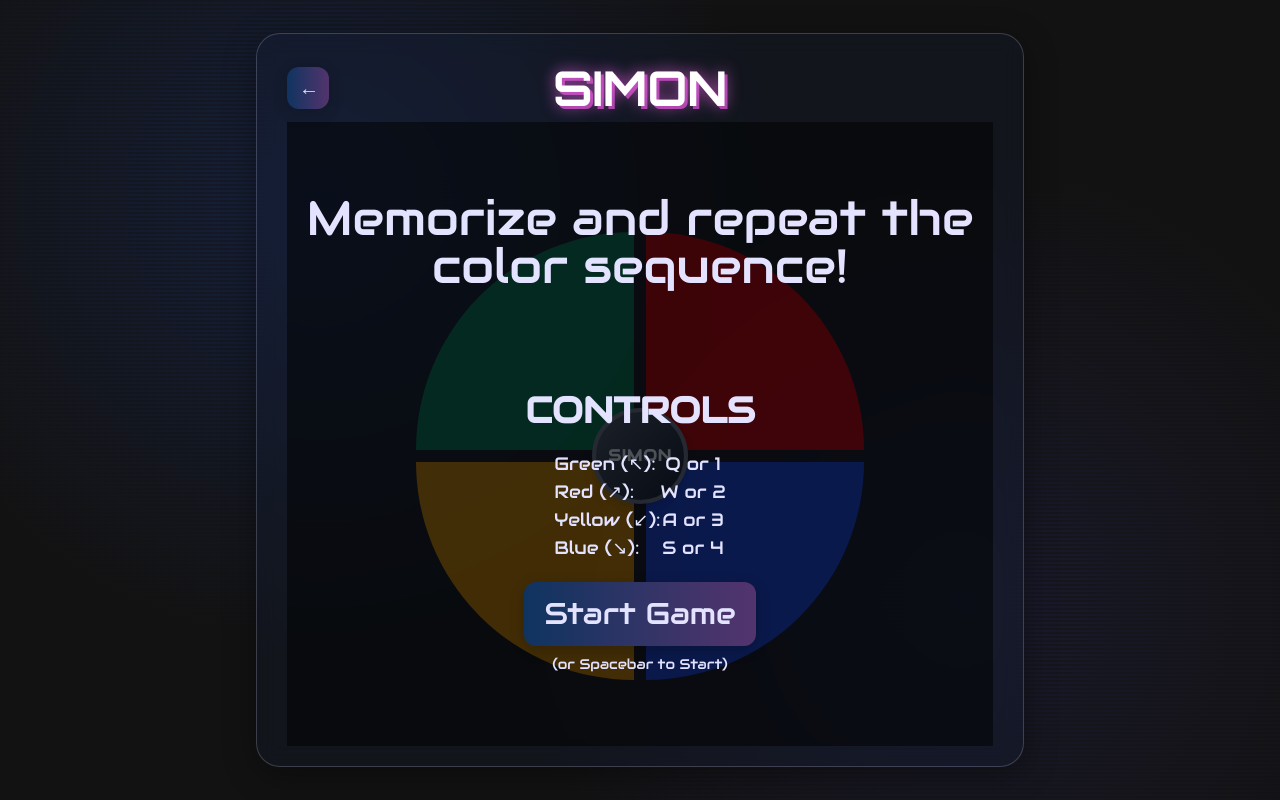
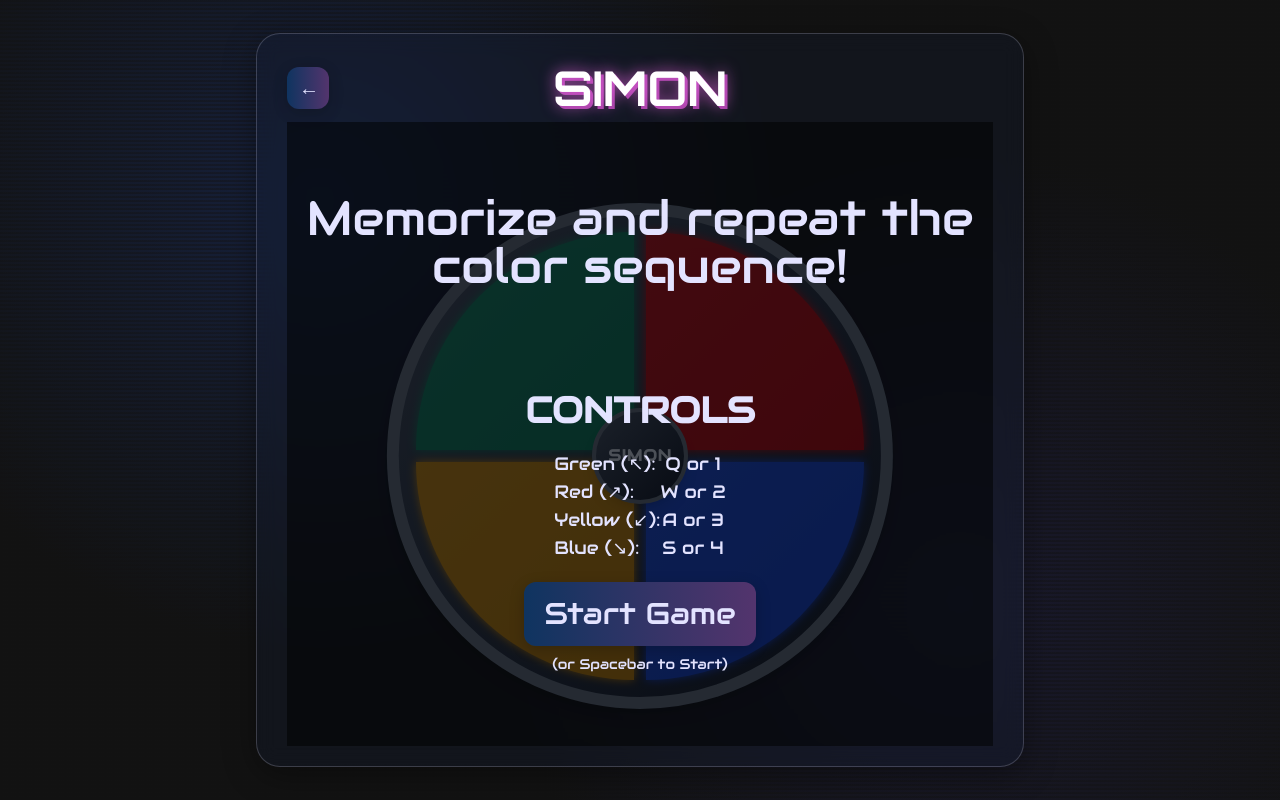
Before and after one commit to GustavoDan/gustavodan-games, a Next.js app: page /simon in a window 1280 px wide. Built offline with nearby package versions, Linux system fonts and the light colour scheme.

Commit message:
Simon: visual update

```diff
--- a/src/app/globals.css
+++ b/src/app/globals.css
@@ -49,6 +49,7 @@
         linear infinite;
     --animate-heartbeat: heartbeat 1.3s steps(10) infinite;
     --animate-blink: blink 1.4s infinite both;
+    --animate-simon-pulse: simon-pulse 2s ease-in-out infinite;
 }
 
 @utility animation-pause {
@@ -219,3 +220,13 @@
         opacity: 1;
     }
 }
+
+@keyframes simon-pulse {
+    0%,
+    100% {
+        box-shadow: 0 0 3px currentColor;
+    }
+    50% {
+        box-shadow: 0 0 15px currentColor;
+    }
+}
--- a/src/app/simon/Simon.tsx
+++ b/src/app/simon/Simon.tsx
@@ -10,6 +10,7 @@ import { gameReducer } from "./game/reducer";
 import { SimonColor } from "./types";
 import SimonButton from "./SimonButton";
 import SimonLogo from "./SimonLogo";
+import SimonBase from "./SimonBase";
 import useStateMachine from "@/hooks/useStateMachine";
 import useEventListener from "@/hooks/useEventListener";
 import GameOverlay from "@/components/GameOverlay";
@@ -189,7 +190,9 @@ const Simon = () => {
                 </span>
             </div>
             <div className="relative w-full max-w-md aspect-square sm-h:w-7/12">
-                <div className="grid grid-cols-2 gap-3 w-full h-full sm-h:gap-2">
+                <SimonBase />
+
+                <div className="relative grid grid-cols-2 gap-3 w-full h-full sm-h:gap-2">
                     {SIMON_COLORS.map((color) => (
                         <SimonButton
                             key={color}
--- /dev/null
+++ b/src/app/simon/SimonBase.tsx
@@ -0,0 +1,11 @@
+import { SIMON_CIRCLE_BASE_CLASSES } from "./constants";
+
+const SimonBase = () => {
+    return (
+        <div
+            className={`${SIMON_CIRCLE_BASE_CLASSES} size-[120%] md:size-[113%] border-[12px] -z-10`}
+        />
+    );
+};
+
+export default SimonBase;
--- a/src/app/simon/SimonButton.tsx
+++ b/src/app/simon/SimonButton.tsx
@@ -31,12 +31,13 @@ const SimonButton = ({
             onClick={onClick}
             disabled={isDisabled}
             className={cn(
-                "aspect-square w-full transition-all duration-150",
+                "aspect-square w-full transition-all duration-150 animate-simon-pulse",
                 POSITION_CLASSES[position],
+                config.text,
                 isActive ? `${config.active} ${config.glow}` : config.base,
                 isDisabled
                     ? "cursor-not-allowed opacity-60"
-                    : "cursor-pointer hover:brightness-110 active:brightness-130 active:scale-[0.98]"
+                    : "cursor-pointer hover:brightness-110 active:brightness-200 active:scale-[0.98]"
             )}
             aria-label={`${color} button`}
         />
--- a/src/app/simon/SimonLogo.tsx
+++ b/src/app/simon/SimonLogo.tsx
@@ -1,6 +1,10 @@
+import { SIMON_CIRCLE_BASE_CLASSES } from "./constants";
+
 const SimonLogo = () => {
     return (
-        <div className="absolute inset-1/2 -translate-x-1/2 -translate-y-1/2 size-24 sm-h:size-20 rounded-full bg-gradient-to-br from-gray-700 to-gray-900 border-4 border-gray-600 flex items-center justify-center shadow-lg">
+        <div
+            className={`${SIMON_CIRCLE_BASE_CLASSES} size-24 sm-h:size-20 border-4 flex items-center justify-center`}
+        >
             <span className="text-gray-400 font-bold text-base tracking-wider select-none sm-h:text-xs">
                 SIMON
             </span>
--- a/src/app/simon/constants.ts
+++ b/src/app/simon/constants.ts
@@ -3,6 +3,10 @@ import { GameState, SimonColor } from "./types";
 export const LOCALSTORAGE_HS_VAR = "simon_hs";
 
 export const SIMON_COLORS: SimonColor[] = ["green", "red", "yellow", "blue"];
+
+// Shared CSS classes between SimonBase and SimonLogo
+export const SIMON_CIRCLE_BASE_CLASSES =
+    "absolute inset-1/2 -translate-x-1/2 -translate-y-1/2 rounded-full bg-gradient-to-br from-gray-700 to-gray-900 border-gray-600 shadow-lg";
 
 // Timing settings (in seconds)
 export const TIMING = {
@@ -17,27 +21,31 @@ export const TIMING = {
 
 export const COLOR_CONFIG: Record<
     SimonColor,
-    { base: string; active: string; glow: string }
+    { base: string; active: string; glow: string; text: string }
 > = {
     green: {
         base: "bg-emerald-700",
         active: "bg-emerald-400",
         glow: "shadow-[0_0_40px_10px_rgba(52,211,153,0.8),inset_0_0_30px_rgba(255,255,255,0.4)]",
+        text: "text-emerald-700",
     },
     red: {
         base: "bg-red-700",
         active: "bg-red-400",
         glow: "shadow-[0_0_40px_10px_rgba(248,113,113,0.8),inset_0_0_30px_rgba(255,255,255,0.4)]",
+        text: "text-red-700",
     },
     yellow: {
         base: "bg-yellow-600",
         active: "bg-yellow-300",
         glow: "shadow-[0_0_40px_10px_rgba(253,224,71,0.8),inset_0_0_30px_rgba(255,255,255,0.4)]",
+        text: "text-yellow-600",
     },
     blue: {
         base: "bg-blue-700",
         active: "bg-blue-400",
         glow: "shadow-[0_0_40px_10px_rgba(96,165,250,0.8),inset_0_0_30px_rgba(255,255,255,0.4)]",
+        text: "text-blue-700",
     },
 };
 
```
